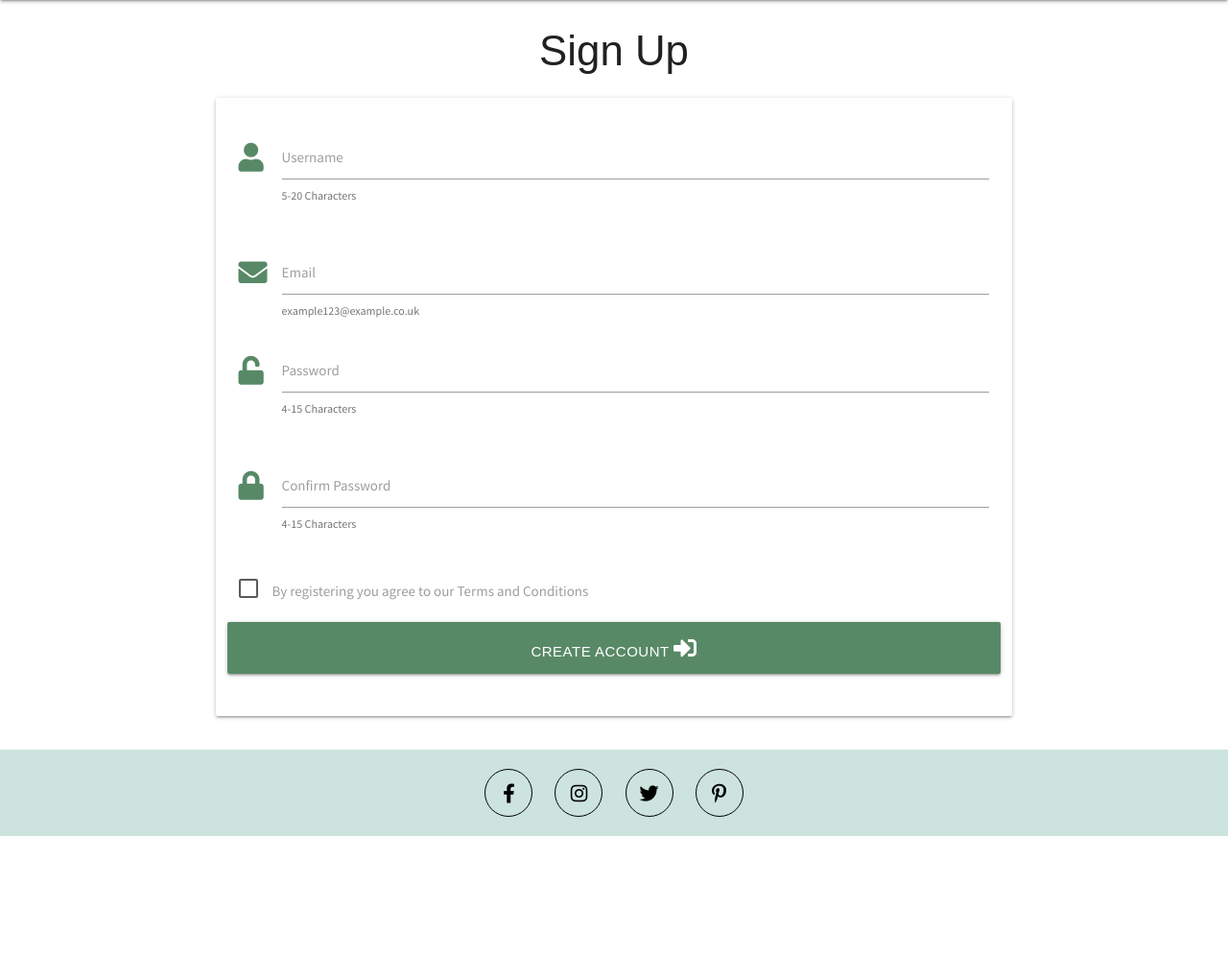
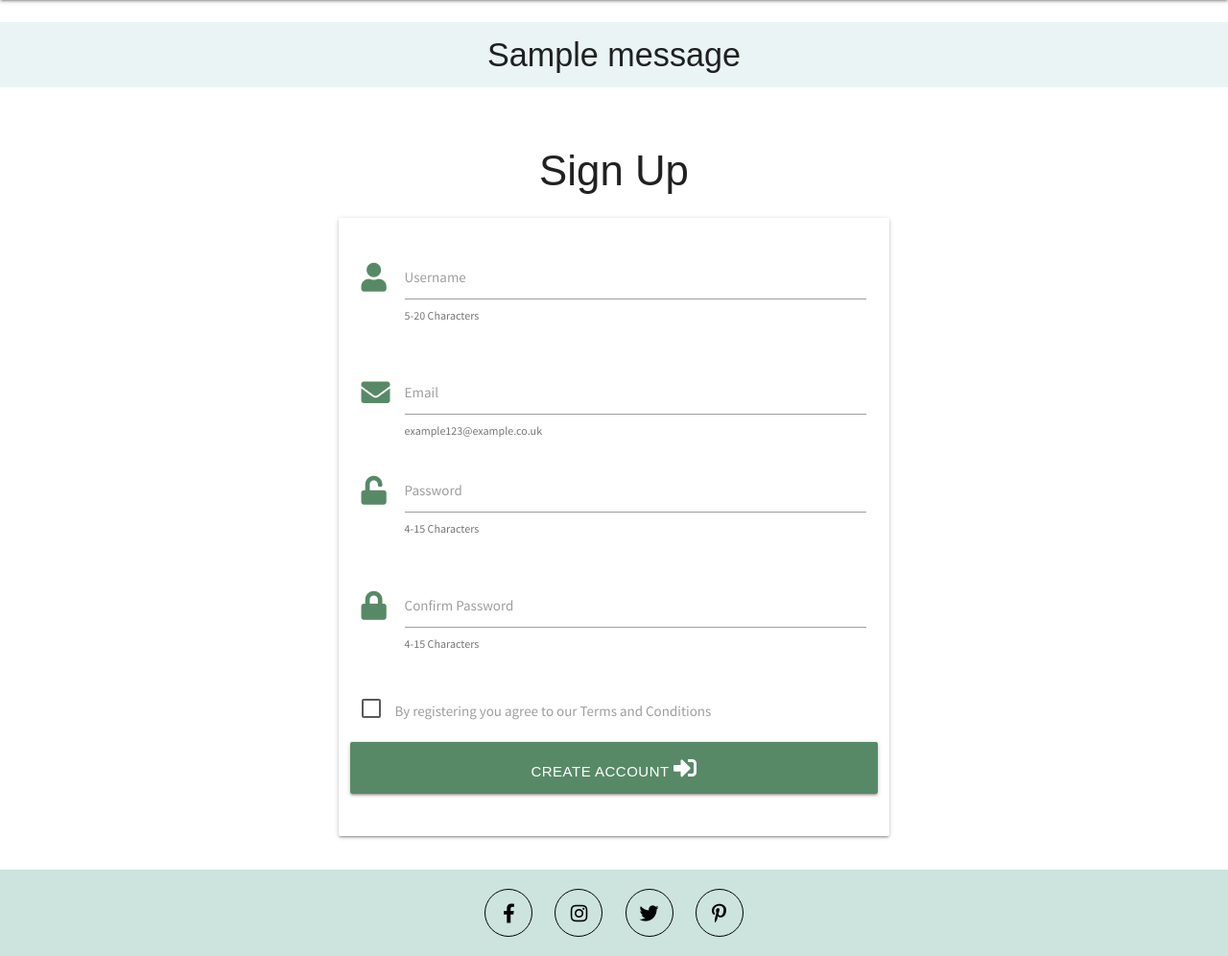
Before and after one commit to Gregory4321/ciao-down, a Flask app: page /sign_up in a window 1280 px wide. Shown: the part 64-1060 px from the top of the page at 96% size. Before the commit the page ends 935 px from the top, so only its background shows below. Run offline with Flask 2, Linux system fonts and the light colour scheme; one stand-in notice (Sample message) is shown; some libraries are stand-ins or nearby versions; some web fonts are replaced.

Commit message:
Flash message functionality added and styled

```diff
--- a/app.py
+++ b/app.py
@@ -47,7 +47,7 @@ def sign_up():
 
         # Put new user into 'session' cookie
         session["user"] = request.form.get("username").lower()
-
+        flash("Account Created...Welcome!")
     return render_template("register.html")
 
 
--- a/static/css/style.css
+++ b/static/css/style.css
@@ -114,6 +114,16 @@ h1, h2, h3, h4, h5, h6 {
     color: #000;
 }
 
+/* ----------------------------- Flash Messages */
+
+.flashes h4 {
+    line-height: 2;
+}
+
+.custom-flash {
+    background-color: #EAF4F4;
+}
+
 /* ----------------------------- Media Queries */
 
 @media only screen and (max-width: 769px) {
--- a/templates/base.html
+++ b/templates/base.html
@@ -23,7 +23,7 @@
                 <div class="navbar-entries">
                     <a href="#" class="navbar-entry">Log In</a>
                     <span>/</span>
-                    <a href="{{ url_for('register') }}" class="navbar-entry">Sign Up</a>
+                    <a href="{{ url_for('sign_up') }}" class="navbar-entry">Sign Up</a>
                 </div>
                 <!-- <ul class="right hide-on-med-and-down">
                     <li><a href="#">Home</a></li>
@@ -58,12 +58,24 @@
             <li><a href="#">Add Recipe</a></li>
             <li><a href="#">Profile</a></li>
             <li><a href="#">Log In</a></li>
-            <li><a href="{{ url_for('register') }}">Sign Up</a></li>
+            <li><a href="{{ url_for('sign_up') }}">Sign Up</a></li>
         </ul>
     </header>
 
+    <section>
+        <!-- flash messages-->
+        {% with messages = get_flashed_messages() %}
+            {% if messages %}
+                {% for message in messages %}
+                    <div class="row flashes">
+                        <h4 class="center-align custom-flash">{{ message }}</h4>
+                    </div>
+                {% endfor %}
+            {% endif %}
+        {% endwith %}
+    </section>
 
-    <main>
+    <main class="container">
         {% block content %}
         {% endblock %}
     </main>
```
